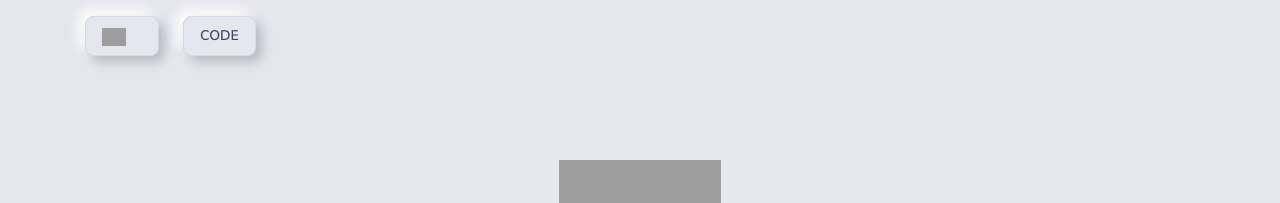
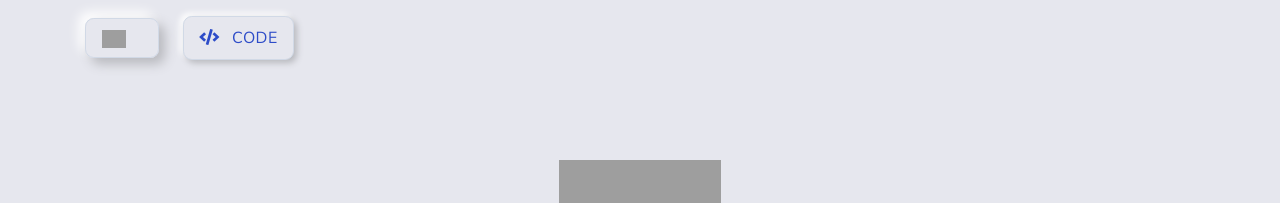
Before and after one commit to ncats/zebra_rank, a Django app: page / in a window 1280 px wide. Shown: the top 203 px of the page. Run offline with Django 3.2, Linux system fonts and the light colour scheme; parts of the project's set-up code (start-up, migrations or seed data) failed here and were passed over; some libraries are stand-ins or nearby versions; grey boxes are pictures that could not be loaded.

Commit message:
fix menu

```diff
--- a/zr/templates/zr/layout.html
+++ b/zr/templates/zr/layout.html
@@ -35,6 +35,11 @@
                  src="https://ncats.nih.gov/sites/all/themes/ncats-2014/images/assets/ncats-logo.png"
                  alt="NCATS Logo">
           </a>
+          <div class="d-flex align-items-center">
+            <a href="https://github.com/ncats/zebra_rank"" target="_blank"
+               class="btn btn-primary text-secondary mr-3">
+              <i class="fas fa-code mr-2"></i> CODE</a>
+          </div>
           <div class="navbar-collapse collapse" id="navbar_global">
             <div class="navbar-collapse-header">
               <div class="row">
@@ -53,16 +58,6 @@
                      aria-label="Toggle navigation"></a></div>
               </div>
             </div>
-            <ul class="navbar-nav navbar-nav-hover align-items-lg-center">
-              <li class="nav-item dropdown">
-                <a href="https://github.com/ncats/zebra_rank"
-                   class="navbar-brand shadow-soft py-2 px-3
-                         rounded border border-light mr-lg-4">
-                  <span class="nav-link-inner-text">CODE</span>
-                </a>
-              </li>
-            </ul>
-          </div>
         </div>
       </nav>
     </header>
```
